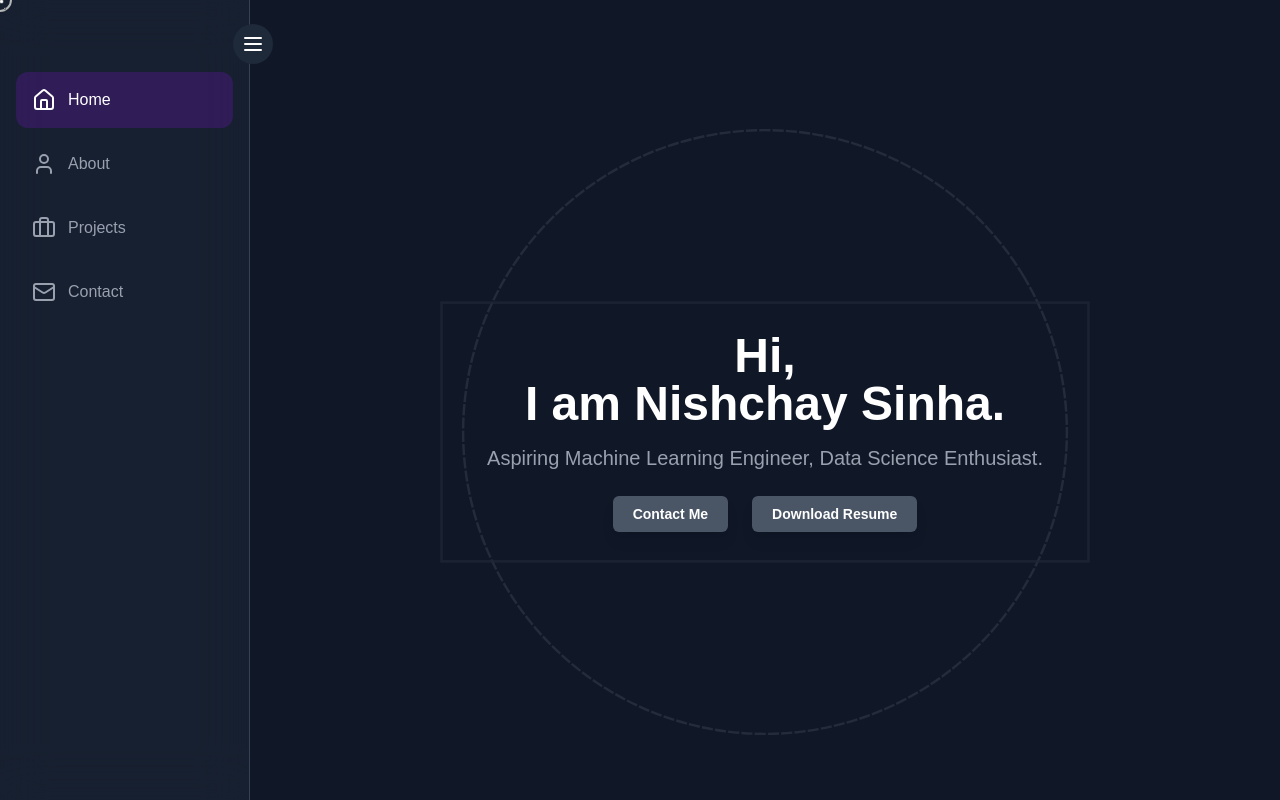
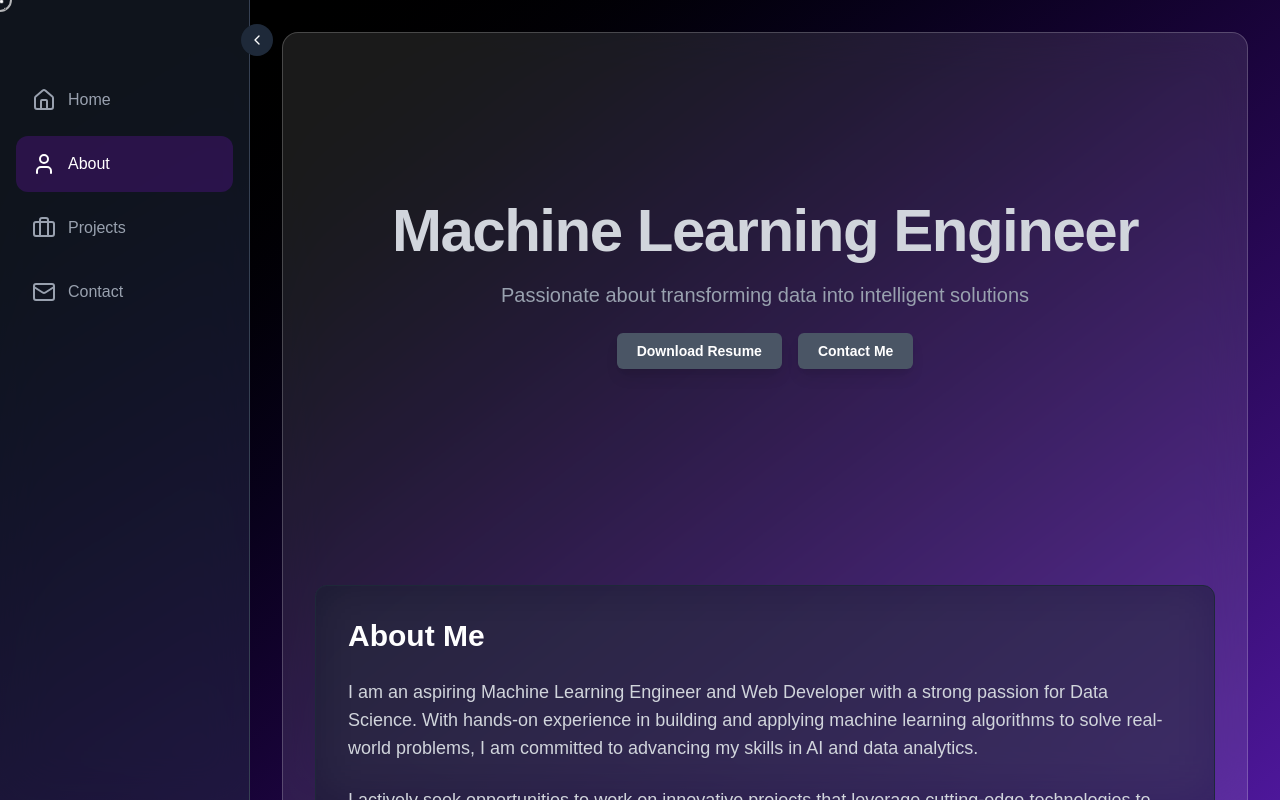
Before and after one commit to KetsuiSinha/portfolio, a React (Vite) app: page /about in a window 1280 px wide. Built offline with nearby package versions, Linux system fonts and the light colour scheme; a web font is replaced by a local one.

Commit message:
adding more animations

```diff
--- a/package.json
+++ b/package.json
@@ -20,6 +20,7 @@
     "react-bento": "^1.0.9",
     "react-dom": "^18.3.1",
     "react-icons": "^5.4.0",
+    "react-router-dom": "^7.1.5",
     "tailwindcss": "^4.0.3"
   },
   "devDependencies": {
--- a/src/App.jsx
+++ b/src/App.jsx
@@ -1,21 +1,26 @@
-import './App.css'
-import Navbar from './components/Navbar.jsx'
-import AboutUs from './components/AboutUs.jsx'
-import FluidCursor from './components/Cursor.jsx'
-import AdvancedDashboard from './components/Dashboard'
-import Projects from './components/Projects.jsx'
+import './App.css';
+import { BrowserRouter as Router, Routes, Route } from "react-router-dom";
+import FluidCursor from './components/Cursor.jsx';
+import AdvancedDashboard from './components/Dashboard';
+import Navbar from './components/Navbar.jsx';
+import AboutUs from './components/AboutUs.jsx';
+import Projects from './components/Projects.jsx';
+import Contact from './components/Contact.jsx';
 
 function App() {
   return (
-    <>
-    <FluidCursor/>
-    <AdvancedDashboard>
-      <Navbar/>
-      <AboutUs/>
-      <Projects/>
+    <Router>
+      <FluidCursor />
+      <AdvancedDashboard>
+        <Routes>
+          <Route path="/" element={<Navbar />} />
+          <Route path="/about" element={<AboutUs />} />
+          <Route path="/projects" element={<Projects />} />
+          <Route path="/contact" element={<Contact />} />
+        </Routes>
       </AdvancedDashboard>
-    </>
-  )
+    </Router>
+  );
 }
 
-export default App
+export default App;
--- a/src/components/AboutUs.jsx
+++ b/src/components/AboutUs.jsx
@@ -26,23 +26,19 @@ export default function AboutMe() {
   ];
 
   return (
-    <div className="min-h-screen bg-gray-900 w-full">
-      {/* Hero Section */}
-      <section className="relative pt-8 sm:pt-16">
-        <div className="absolute inset-0 -z-10 bg-gradient-to-br from-gray-900 via-gray-800 to-gray-900">
-          <div className="absolute inset-0 bg-[linear-gradient(to_right,#4f4f4f2e_1px,transparent_1px),linear-gradient(to_bottom,#4f4f4f2e_1px,transparent_1px)] bg-[size:14px_24px]" />
-        </div>
-
-        <div className="min-h-[80vh] flex items-center">
-          <div className="w-full max-w-7xl mx-auto px-4 sm:px-6 lg:px-8 py-16 sm:py-24 lg:py-32">
+    <div className="bg-white/10 backdrop-blur-xl border border-white/20 rounded-2xl min-h-screen bg-gray-900 w-full">
+      {/* Hero Section (Further Raised to Show More of About Me) */}
+      <section className="relative pt-2 sm:pt-8">
+  <div className="min-h-[55vh] flex items-center">
+    <div className="w-full max-w-7xl mx-auto px-4 sm:px-6 lg:px-8 py-10 sm:py-16">
       <div className="text-center">
-              <h1 className="text-3xl sm:text-4xl md:text-5xl lg:text-6xl font-bold tracking-tight text-gray-300 mb-4 sm:mb-6">
+        <h1 className="text-3xl sm:text-4xl md:text-5xl lg:text-6xl font-bold tracking-tight text-gray-300 mb-3 sm:mb-5">
           Machine Learning Engineer
         </h1>
         <p className="text-lg sm:text-xl text-gray-400 max-w-2xl mx-auto px-4">
           Passionate about transforming data into intelligent solutions
         </p>
-              <div className="mt-6 sm:mt-8 flex flex-col sm:flex-row justify-center gap-3 sm:gap-4 px-4">
+        <div className="mt-4 sm:mt-6 flex flex-col sm:flex-row justify-center gap-3 sm:gap-4 px-4">
           <a
             href="/public/resume.pdf"
             download="My_Resume.pdf"
@@ -61,6 +57,9 @@ export default function AboutMe() {
     </div>
   </div>
 </section>
+
+
+
 
       {/* About Section */}
       <section id="about" className="py-12 sm:py-16 lg:py-20 relative">
--- a/src/components/Contact.jsx
+++ b/src/components/Contact.jsx
@@ -38,10 +38,10 @@ export default function ContactForm() {
   };
 
   return (
-    <div className="w-full bg-gray-900">
+    <div className="w-full">
       <div className="relative">
         {/* Responsive blur effect */}
-        <div className="absolute -z-10 right-[10%] sm:right-[20%] top-[10%] sm:top-[20%] h-[15rem] sm:h-[20rem] md:h-[30rem] w-[15rem] sm:w-[20rem] md:w-[30rem] rounded-full bg-gray-700 opacity-20 blur-[50px] sm:blur-[100px]" />
+        <div className="bg-gradient-to-br from-black to-violet-900 absolute -z-10 right-[10%] sm:right-[20%] top-[10%] sm:top-[20%] h-[15rem] sm:h-[20rem] md:h-[30rem] w-[15rem] sm:w-[20rem] md:w-[30rem] rounded-full bg-gray-700 opacity-20 blur-[50px] sm:blur-[100px]" />
 
         <div className="py-8 sm:py-12 md:py-16 px-4 sm:px-6 lg:px-8">
           <div className="text-center mb-8 sm:mb-12">
--- a/src/components/Dashboard.jsx
+++ b/src/components/Dashboard.jsx
@@ -1,16 +1,12 @@
-import React, { useState, useRef, useEffect } from 'react';
-import { motion, AnimatePresence } from 'framer-motion';
-import { Home, User, Briefcase, Mail, Menu } from 'lucide-react';
-import Navbar from './Navbar';
-import AboutUs from './AboutUs';
-import Contact from './Contact';
-import Projects from './Projects';
+import React, { useState, useEffect } from 'react';
+import { motion } from 'framer-motion';
+import { Home, User, Briefcase, Mail, ChevronLeft } from 'lucide-react';
+import { NavLink, useLocation } from 'react-router-dom';
 
-const AdvancedDashboard = () => {
-  const [activeSection, setActiveSection] = useState('home');
+const AdvancedDashboard = ({ children }) => {
   const [isExpanded, setIsExpanded] = useState(true);
   const [isMobile, setIsMobile] = useState(window.innerWidth < 768);
-  const sectionRef = useRef(null);
+  const location = useLocation();
 
   useEffect(() => {
     const handleResize = () => {
@@ -21,15 +17,15 @@ const AdvancedDashboard = () => {
     return () => window.removeEventListener('resize', handleResize);
   }, []);
 
-  const sections = {
-    home: { icon: <Home className="w-6 h-6" />, content: <Navbar /> },
-    about: { icon: <User className="w-6 h-6" />, content: <AboutUs /> },
-    projects: { icon: <Briefcase className="w-6 h-6" />, content: <Projects /> },
-    contact: { icon: <Mail className="w-6 h-6" />, content: <Contact /> }
-  };
+  const sections = [
+    { path: '/', name: 'home', icon: <Home className="w-6 h-6" /> },
+    { path: '/about', name: 'about', icon: <User className="w-6 h-6" /> },
+    { path: '/projects', name: 'projects', icon: <Briefcase className="w-6 h-6" /> },
+    { path: '/contact', name: 'contact', icon: <Mail className="w-6 h-6" /> }
+  ];
 
   return (
-    <div className="flex flex-col md:flex-row h-screen bg-gray-900 relative overflow-hidden">
+    <div className="flex flex-col md:flex-row h-screen bg-gradient-to-br from-black to-violet-900 relative overflow-hidden">
       {!isMobile && (
         <motion.aside
           animate={{ width: isExpanded ? '250px' : '80px' }}
@@ -41,54 +37,36 @@ const AdvancedDashboard = () => {
             className="absolute -right-6 top-6 bg-gray-800 p-2 rounded-full"
           >
             <motion.div animate={{ rotate: isExpanded ? 0 : 180 }}>
-              <Menu className="w-6 h-6 text-white" />
+              <ChevronLeft className="w-4 h-4 text-white" />
             </motion.div>
           </button>
           <nav className="pt-16 px-4">
-            {Object.keys(sections).map((section) => (
-              <div
-                key={section}
-                onClick={() => setActiveSection(section)}
-                className={`flex items-center w-full p-4 rounded-xl my-2 cursor-pointer transition-all duration-300 ${
-                  activeSection === section ? 'bg-purple-600/20 text-white' : 'text-gray-400 hover:text-white'
+            {sections.map(({ path, name, icon }) => (
+              <NavLink
+                key={name}
+                to={path}
+                className={({ isActive }) => `flex items-center w-full p-4 rounded-xl my-2 cursor-pointer transition-all duration-300 ${
+                  isActive ? 'bg-purple-600/20 text-white' : 'text-gray-400 hover:text-white'
                 }`}
               >
-                {sections[section].icon}
-                {isExpanded && <span className="ml-3 capitalize font-medium">{section}</span>}
-              </div>
+                {icon}
+                {isExpanded && <span className="ml-3 capitalize font-medium">{name}</span>}
+              </NavLink>
             ))}
           </nav>
         </motion.aside>
       )}
 
-      <main ref={sectionRef} className="flex-1 p-8 overflow-y-auto bg-gray-900">
-        <AnimatePresence mode="wait">
-          <motion.div
-            key={activeSection}
-            initial={{ opacity: 0, y: 20 }}
-            animate={{ opacity: 1, y: 0 }}
-            exit={{ opacity: 0, y: -20 }}
-            transition={{ type: 'spring', stiffness: 260, damping: 20 }}
-          >
-            {sections[activeSection].content}
-          </motion.div>
-        </AnimatePresence>
-      </main>
-
-      {isMobile && (
-        <nav className="fixed bottom-0 left-0 w-full bg-gray-800 p-4 flex justify-around border-t border-gray-700 md:hidden">
-          {Object.keys(sections).map((section) => (
-            <button
-              key={section}
-              onClick={() => setActiveSection(section)}
-              className="text-white flex flex-col items-center"
-            >
-              {sections[section].icon}
-              <span className="text-xs mt-1">{section}</span>
-            </button>
-          ))}
-        </nav>
-      )}
+      <motion.main
+        key={location.pathname}
+        className="flex-1 p-8 bg-gradient-to-br from-black to-violet-900 overflow-y-auto"
+        initial={{ opacity: 0, x: 50 }}
+        animate={{ opacity: 1, x: 0 }}
+        exit={{ opacity: 0, x: -50 }}
+        transition={{ type: 'spring', stiffness: 260, damping: 20 }}
+      >
+        {children}
+      </motion.main>
     </div>
   );
 };
--- a/src/components/Navbar.jsx
+++ b/src/components/Navbar.jsx
@@ -1,13 +1,13 @@
 'use client';
 
 import { motion } from 'framer-motion';
-import { useEffect, useState } from 'react';
-import Contact from '../components/Contact';
-
+import { useNavigate } from "react-router-dom";
 
 export default function HeroSection() {
+  const navigate = useNavigate();
+
   return (
-    <div className="relative flex flex-col items-center justify-center min-h-screen w-full bg-gray-900 text-white text-center overflow-hidden">
+    <div className="relative flex flex-col items-center justify-center h-screen w-full text-white text-center overflow-hidden">
       {/* Background Animation - Tech Style */}
       <motion.div
         className="absolute inset-0"
@@ -15,72 +15,57 @@ export default function HeroSection() {
         animate={{ opacity: 1 }}
         transition={{ duration: 2 }}
       >
-        <svg className="absolute inset-0 w-full h-full opacity-10" viewBox="0 0 800 600">
+        <svg className="absolute inset-0 w-full h-full opacity-10" viewBox="0 0 600 400">
           <motion.circle
-            cx="400"
-            cy="300"
-            r="250"
+            cx="300"
+            cy="200"
+            r="150"
             fill="none"
             stroke="#D1D5DB"
-            strokeWidth="2"
+            strokeWidth="1.5"
             initial={{ strokeDasharray: "1,10", rotate: 0 }}
-            animate={{ strokeDasharray: "10,1", rotate: 360 }}
+            animate={{ strokeDasharray: "8,2", rotate: 360 }}
             transition={{ repeat: Infinity, duration: 6, ease: 'linear' }}
-          />
-          <motion.rect
-            x="150"
-            y="200"
-            width="500"
-            height="200"
-            fill="none"
-            stroke="#9CA3AF"
-            strokeWidth="2"
-            initial={{ opacity: 0 }}
-            animate={{ opacity: 1, scale: [1, 1.1, 1] }}
-            transition={{ repeat: Infinity, duration: 8, ease: 'easeInOut' }}
           />
         </svg>
       </motion.div>
 
       {/* Main Content */}
       <motion.div
-        className="relative z-10 p-10 max-w-6xl w-full"
-        initial={{ opacity: 0, y: -50 }}
+        className="relative z-10 p-4 max-w-2xl w-full"
+        initial={{ opacity: 0, y: -20 }}
         animate={{ opacity: 1, y: 0 }}
         transition={{ duration: 1 }}
       >
         <motion.h1
-          className="text-4xl font-extrabold sm:text-5xl text-white"
+          className="text-2xl font-bold sm:text-3xl text-white"
           whileHover={{ scale: 1.05 }}
         >
-          Hi,<br /> I am Nishchay Sinha.
+          Hi, I am Nishchay Sinha.
         </motion.h1>
         <motion.p
-          className="mt-4 text-lg sm:text-xl text-gray-400"
+          className="mt-2 text-base sm:text-lg text-gray-400"
           initial={{ opacity: 0 }}
           animate={{ opacity: 1 }}
           transition={{ delay: 0.5, duration: 1 }}
         >
-          Aspiring Machine Learning Engineer, Data Science Enthusiast.
+          Aspiring Machine Learning Engineer & Data Science Enthusiast.
         </motion.p>
-        <div className="mt-6 flex items-center justify-center gap-x-6">
-
-
+        <div className="mt-4 flex items-center justify-center gap-x-3">
           <button
-            onClick={() => window.dispatchEvent(new Event('navigateToContact'))}
-            className="rounded-md bg-gray-600 px-5 py-2 text-sm font-semibold text-white shadow-lg hover:bg-gray-500 transition-all duration-300"
+            onClick={() => navigate('/contact')}
+            className="rounded-md bg-gray-600 px-3 py-1.5 text-sm font-semibold text-white shadow-lg hover:bg-gray-500 transition-all duration-300"
           >
             Contact Me
           </button>
 
           <a
-  href="/public/resume.pdf"
-  download="My_Resume.pdf"
-  className="rounded-md bg-gray-600 px-5 py-2 text-sm font-semibold text-white shadow-lg hover:bg-gray-500 transition-all duration-300"
->
-  Download Resume
-</a>
-
+            href="/public/resume.pdf"
+            download="My_Resume.pdf"
+            className="rounded-md bg-gray-600 px-3 py-1.5 text-sm font-semibold text-white shadow-lg hover:bg-gray-500 transition-all duration-300"
+          >
+            Download Resume
+          </a>
         </div>
       </motion.div>
     </div>
```
Also changed, not shown: src/components/Projects.jsx (+8 -6 lines), 1 other file (tests, documents, lock files or other folders). Lines whose indentation alone changed are shown as unchanged.
